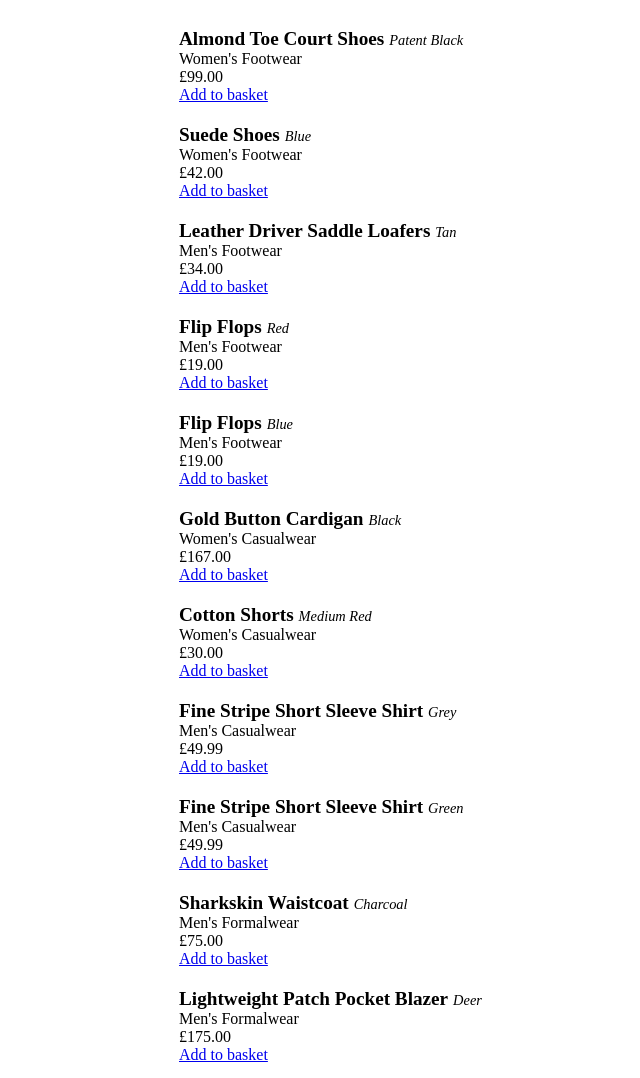
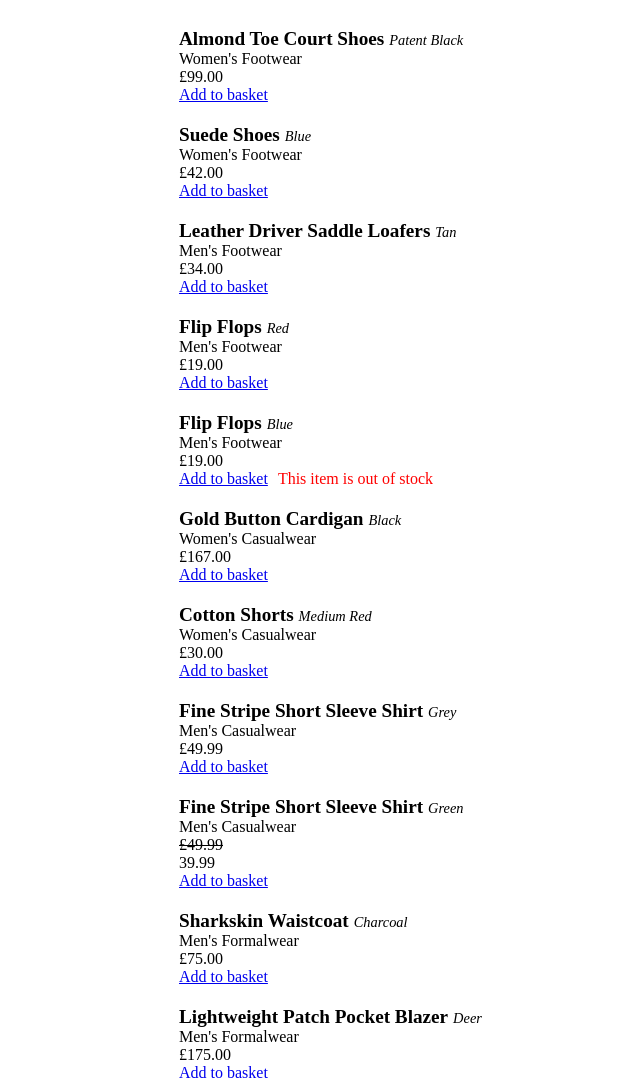
Before and after one commit to dbatten4/shopping, a website: page public/index.html in a window 1280 px wide. Shown: the top 1078 px of the page, without its empty margins (236-876 px from the left). Drawn offline with nearby package versions, Linux system fonts and the light colour scheme.

Commit message:
updated front end to display out of stock message and discounted price, also added discounted price handling to order object. test passing

```diff
--- a/public/js/Order.js
+++ b/public/js/Order.js
@@ -46,7 +46,8 @@ function isAlreadyInArray(array, item) {
 function calculateRunningTotal(cart) {
   var sum = 0;
   for (var i = 0; i < cart.length; i++) {
-    var price = parseFloat(findProductByIDFromArray(productData, cart[i]).price);
+    var product = findProductByIDFromArray(productData, cart[i])
+    var price = parseFloat(product.discounted) || parseFloat(product.price);
     sum += price;
   };
   return sum
--- a/public/js/application.js
+++ b/public/js/application.js
@@ -10,13 +10,15 @@ $(document).ready(function() {
         + '<span class="colour">' + product.colour + '</span>'
       + '</div>'
       + '<div class="category">' + product.gender + ' ' + product.category + '</div>'
-      + '<div class="price">£' + product.price + '</div>'
+      + '<div class="price" id="price-'+product.id+'">£' + product.price + '</div>'
+      + '<div class="discounted-price" id="discounted-price-'+product.id+'"></div>'
       + '<div class="add-product">'
-        + '<a href="#" class="add" id="'+product.id+'">Add to basket</a>'
+        + '<a href="#" class="add" id="'+product.id+'-add">Add to basket</a>'
         + '<div class="add-error"></div>'
       + '</div>'
     + '</div>';
     $('.product-area').append(appendItem);
+    discountAndStockCheck(product);
   });
 
   $('.add').click(function() {
@@ -53,13 +55,23 @@ $(document).ready(function() {
     })[0];
   };
 
+  function discountAndStockCheck(product) {
+    if (product.discounted) {
+      $('#price-' + product.id).wrap("<strike>");
+      $('#discounted-price-' + product.id).html(product.discounted);
+    };
+    if (parseInt(product.quantity) == 0) {
+      $('#' + product.id + '-add').next().html('<span class="stock-error"> This item is out of stock</span>');
+    };
+  };
+
   function addErrorCheck() {
     if (order.alreadyAdded) {
       $(this).next().html('<span class="error"> This item has already been added</span>');
       order.alreadyAdded = null;
     };
     if (order.stockError) {
-      $(this).next().html('<span class="error"> This item is out of stock</span>');
+      $(this).next().html('<span class="stock-error"> This item is out of stock</span>');
       order.stockError = null;
     };
   };
--- a/public/style.css
+++ b/public/style.css
@@ -27,7 +27,7 @@
   font-size: 1.2em;
 }
 
-.error {
+.error, .stock-error {
   color: red;
 }
 
```
Also changed, not shown: test/Order.spec.js (+5 -0 lines).
